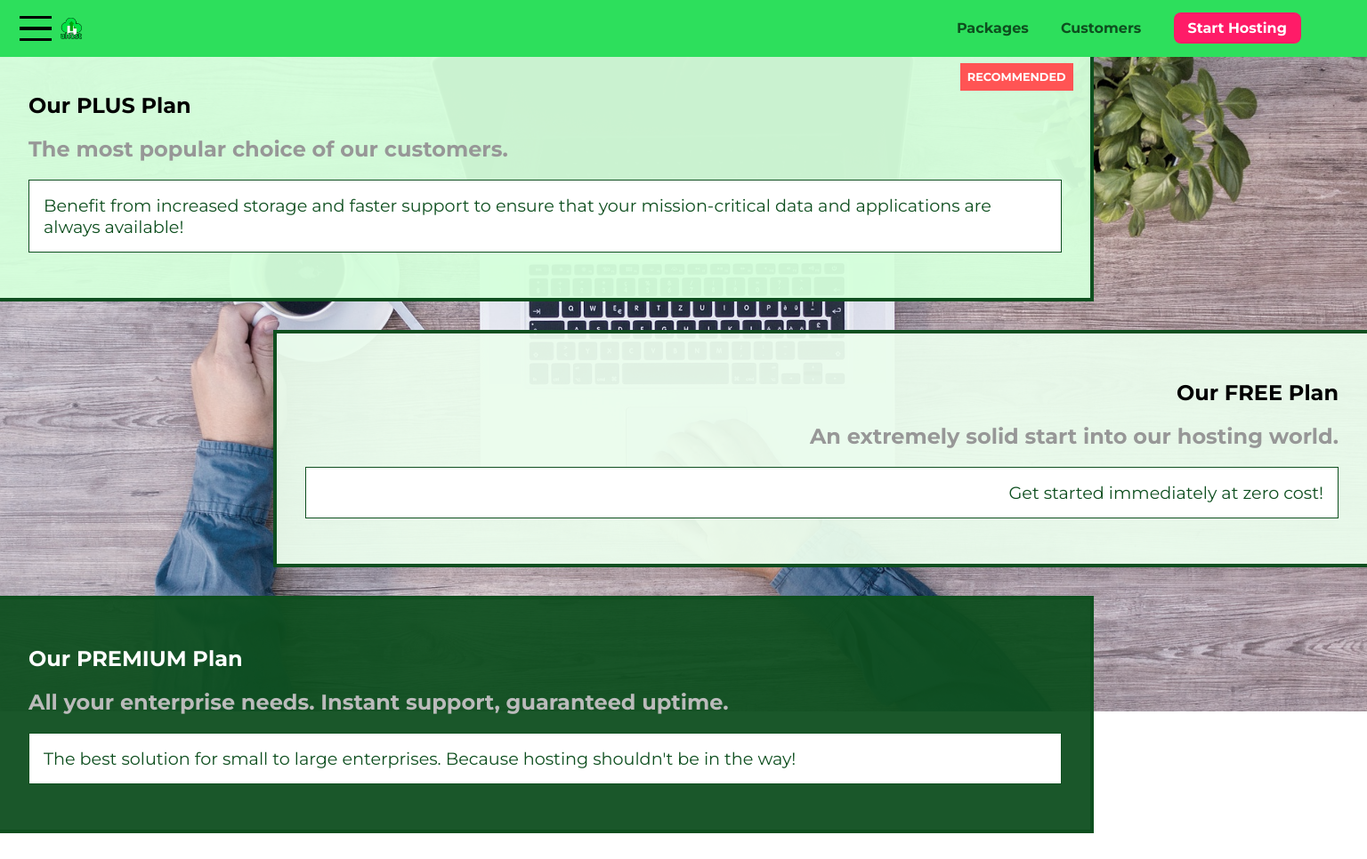
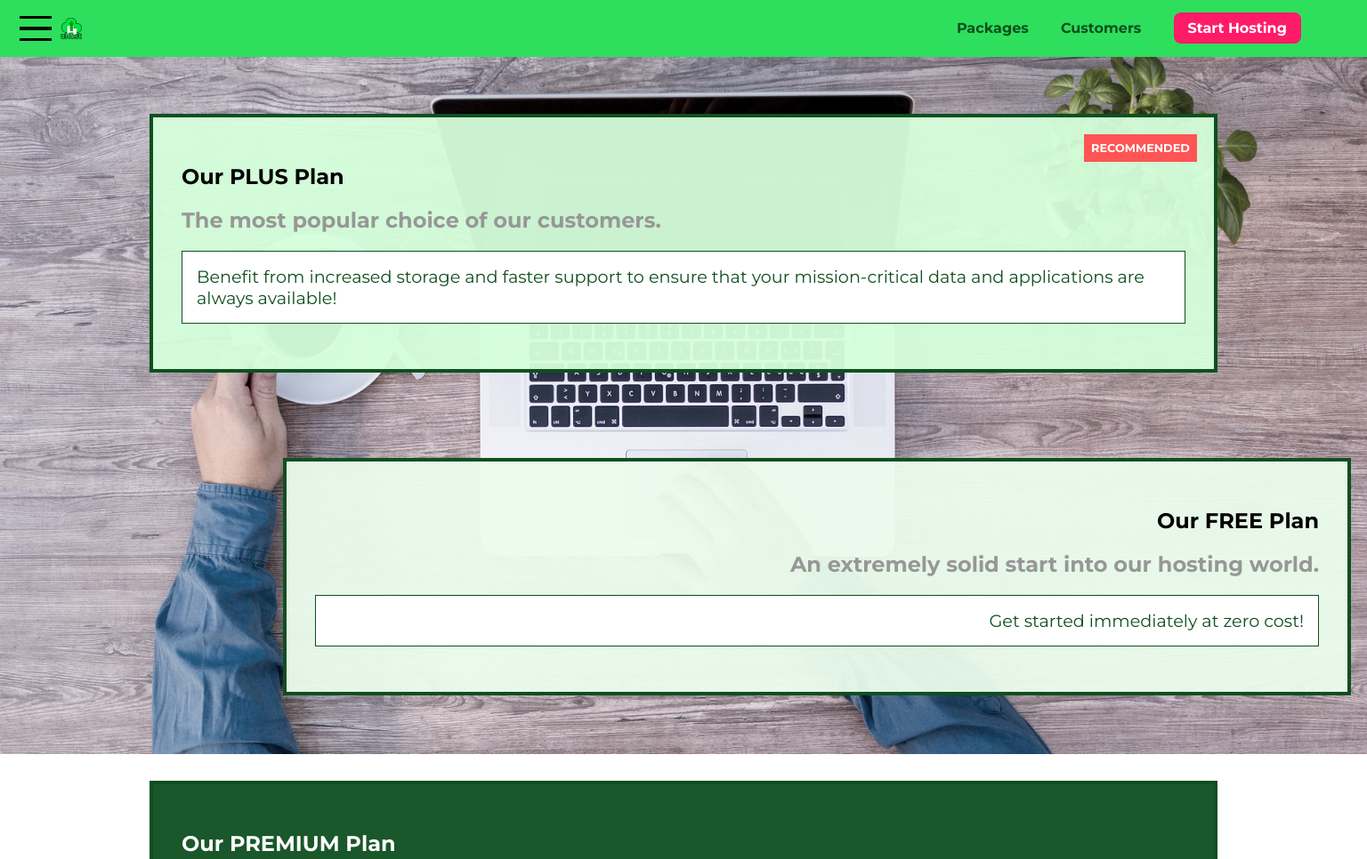
Before and after one commit to arinmsn/Practice-CSS, a plain HTML site: page Responsive-Site/packages/index.html in a window 1536 px wide. Shown: the top 966 px of the page at 89% size. Drawn offline with Linux system fonts and the light colour scheme.

Commit message:
Packages page is more mobile-responsive

```diff
--- a/Responsive-Site/packages/packages.css
+++ b/Responsive-Site/packages/packages.css
@@ -21,7 +21,7 @@ main {
 
 .package:hover,
 .package:active {
-    box-shadow: 2px 2px 4px rgba(0,0,0,0.5);
+  box-shadow: 2px 2px 4px rgba(0, 0, 0, 0.5);
   border-color: #ff5454;
   /* border-color: #ff5454 !important; */
 }
@@ -88,3 +88,26 @@ main {
 #premium .package__subtitle {
   color: #bbb;
 }
+
+@media (min-width: 40rem) {
+  main {
+    margin: 3rem auto;
+    max-width: 1500px;
+  }
+}
+
+@media (min-width: 1500px) {
+  .package {
+    margin: 3rem auto;
+    border-left: 4px solid #0e4f1f;
+  }
+
+  #free {
+    border-right: 4px solid #0e4f1f;
+  }
+
+  #free:hover,
+  #free:active {
+    border-right-color: #ff5454;
+  }
+}
```
Lines whose indentation alone changed are shown as unchanged.
